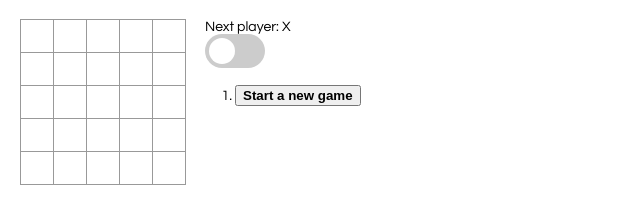
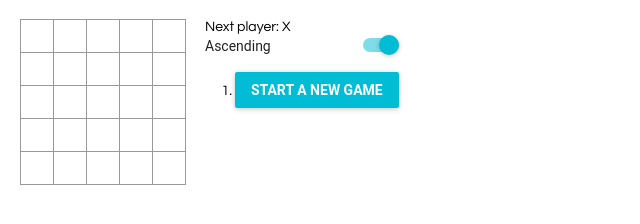
Before and after one commit to 1412305/1412305-first-react-app, a React app: page / in a window 1280 px wide. Shown: the whole page, without its empty margins (0-640 px from the left). Built offline with nearby package versions, Linux system fonts and the light colour scheme.

Commit message:
third commit

```diff
--- a/package.json
+++ b/package.json
@@ -2,8 +2,8 @@
   "name": "1412305",
   "version": "0.1.0",
   "private": true,
-  "homepage" : "http://1412305.github.io",
   "dependencies": {
+    "material-ui": "^0.19.4",
     "react": "^16.1.0",
     "react-dom": "^16.1.0",
     "react-scripts": "1.0.17"
--- a/src/index.css
+++ b/src/index.css
@@ -50,64 +50,5 @@ ol, ul {
 }
 
 .win{
-  background-color: red;
+  background-color: #E53935;
 }
-
-/* The switch - the box around the slider */
-.switch {
-  position: relative;
-  display: inline-block;
-  width: 60px;
-  height: 34px;
-}
-
-/* Hide default HTML checkbox */
-.switch input {display:none;}
-
-/* The slider */
-.slider {
-  position: absolute;
-  cursor: pointer;
-  top: 0;
-  left: 0;
-  right: 0;
-  bottom: 0;
-  background-color: #ccc;
-  -webkit-transition: .4s;
-  transition: .4s;
-}
-
-.slider:before {
-  position: absolute;
-  content: "";
-  height: 26px;
-  width: 26px;
-  left: 4px;
-  bottom: 4px;
-  background-color: white;
-  -webkit-transition: .4s;
-  transition: .4s;
-}
-
-input:checked + .slider {
-  background-color: #2196F3;
-}
-
-input:focus + .slider {
-  box-shadow: 0 0 1px #2196F3;
-}
-
-input:checked + .slider:before {
-  -webkit-transform: translateX(26px);
-  -ms-transform: translateX(26px);
-  transform: translateX(26px);
-}
-
-/* Rounded sliders */
-.slider.round {
-  border-radius: 34px;
-}
-
-.slider.round:before {
-  border-radius: 50%;
-}
--- a/src/index.js
+++ b/src/index.js
@@ -1,6 +1,9 @@
 import React from 'react';
 import ReactDOM from 'react-dom';
 import './index.css';
+import MuiThemeProvider from 'material-ui/styles/MuiThemeProvider';
+import RaisedButton from 'material-ui/RaisedButton';
+import Toggle from 'material-ui/Toggle';
 
 function Square(props) {
   return (
@@ -110,7 +113,7 @@ class Game extends React.Component{
         const current = history[this.state.stepNumber];
         const winLine = calculateWinLine(current.squares);
         const isAsc = this.state.isAsc;
-
+        var sortType = (isAsc) ? "Ascending" : "Descending";
 
         const moves = history.map((step, move) => {
             let desc = 'Start a new game';
@@ -128,12 +131,12 @@ class Game extends React.Component{
             if (this.state.stepNumber === move)
                 return (
                     <li key={move}>
-                         <button onClick={() => this.jumpTo(move)}><b>{desc}</b></button>
+                         <RaisedButton primary={true} label={ <b>{desc}</b>} onClick={() => this.jumpTo(move)}> </RaisedButton>
                     </li>
                 );
             return (
                 <li key={move}>
-                        <button onClick={() => this.jumpTo(move)}>{desc}</button>
+                          <RaisedButton primary={true} label={desc} onClick={() => this.jumpTo(move)}> </RaisedButton>
                 </li>
             );
           });
@@ -146,6 +149,7 @@ class Game extends React.Component{
         }
 
         return(
+        <MuiThemeProvider >
         <div className="game">
             <div className="game-board">
             <Board
@@ -156,13 +160,11 @@ class Game extends React.Component{
             </div>
             <div className="game-info">
                <div>{status}</div>
-               <label className="switch">
-                    <input type="checkbox" onClick={() => this.sort()}></input>
-                    <span className="slider round"></span>
-                </label>
+               <Toggle label={sortType} defaultToggled={true} onClick={() => this.sort()}/>
                <ol>{moves}</ol>
             </div>
         </div>
+        </MuiThemeProvider>
         );
     }
 }
```
Also changed, not shown: 1 other file.
